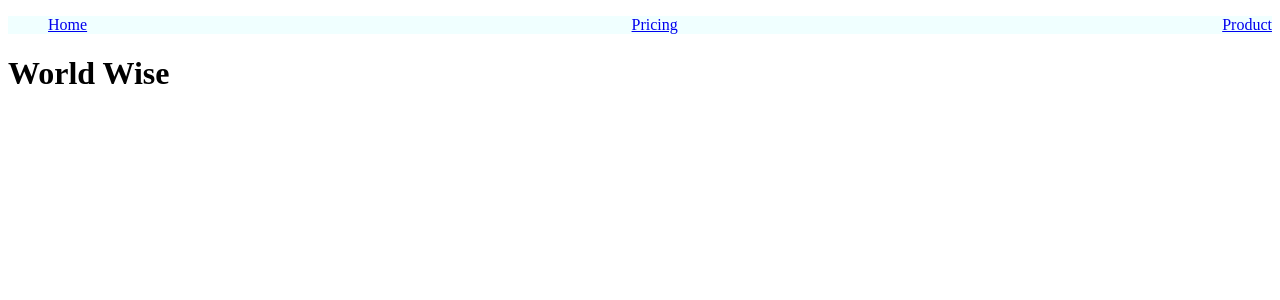
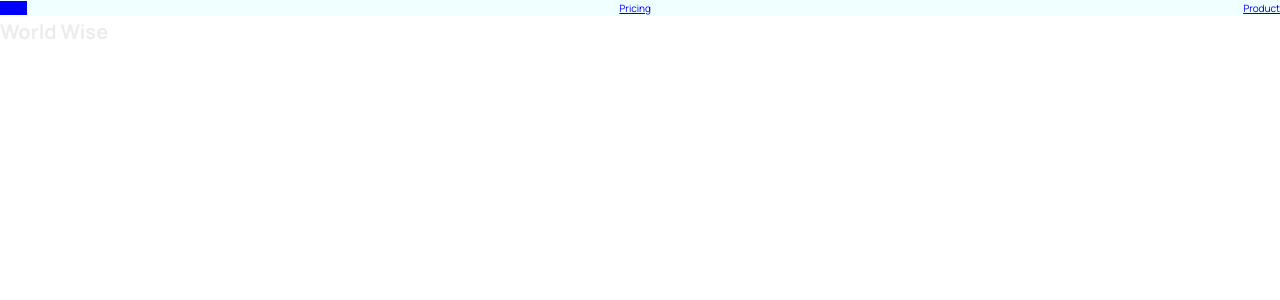
Before and after one commit to Mo2men7/WorldWise, a React (Vite) app: page / in a window 1280 px wide. Shown: the top 300 px of the page. Built offline with nearby package versions, Linux system fonts and the light colour scheme.

Commit message:
Using CSS Modules

```diff
--- a/src/components/PageNav.module.css
+++ b/src/components/PageNav.module.css
@@ -8,6 +8,6 @@
   justify-content: space-between;
 }
 
-.active {
-  background-color: red;
+.nav :global(.active) {
+  background: blue;
 }
--- /dev/null
+++ b/src/index.css
@@ -0,0 +1,78 @@
+/* Taken from getting started guide at: https://leafletjs.com/examples/quick-start/ */
+@import "https://unpkg.com/leaflet@1.7.1/dist/leaflet.css";
+@import "https://fonts.googleapis.com/css2?family=Manrope:wght@400;600;700;800&display=swap";
+
+/* These CSS variables are global, so they are available in all CSS modules */
+:root {
+  --color-brand--1: #ffb545;
+  --color-brand--2: #00c46a;
+
+  --color-dark--0: #242a2e;
+  --color-dark--1: #2d3439;
+  --color-dark--2: #42484d;
+  --color-light--1: #aaa;
+  --color-light--2: #ececec;
+  --color-light--3: #d6dee0;
+}
+
+* {
+  margin: 0;
+  padding: 0;
+  box-sizing: inherit;
+}
+
+html {
+  font-size: 62.5%;
+  box-sizing: border-box;
+}
+
+body {
+  font-family: "Manrope", sans-serif;
+  color: var(--color-light--2);
+  font-weight: 400;
+  line-height: 1.6;
+}
+
+label {
+  font-size: 1.6rem;
+  font-weight: 600;
+}
+
+input,
+textarea {
+  width: 100%;
+  padding: 0.8rem 1.2rem;
+  font-family: inherit;
+  font-size: 1.6rem;
+  border: none;
+  border-radius: 5px;
+  background-color: var(--color-light--3);
+  transition: all 0.2s;
+}
+
+input:focus {
+  outline: none;
+  background-color: #fff;
+}
+
+.cta:link,
+.cta:visited {
+  display: inline-block;
+  background-color: var(--color-brand--2);
+  color: var(--color-dark--1);
+  text-transform: uppercase;
+  text-decoration: none;
+  font-size: 1.6rem;
+  font-weight: 600;
+  padding: 1rem 3rem;
+  border-radius: 5px;
+}
+
+/*
+"importCSSModule": {
+    "prefix": "csm",
+    "scope": "javascript,typescript,javascriptreact",
+    "body": ["import styles from './${TM_FILENAME_BASE}.module.css'"],
+    "description": "Import CSS Module as `styles`"
+  },
+*/
--- a/src/main.jsx
+++ b/src/main.jsx
@@ -1,6 +1,7 @@
 import React from "react";
 import ReactDOM from "react-dom/client";
 import App from "./App.jsx";
+import "./index.css";
 
 ReactDOM.createRoot(document.getElementById("root")).render(
   <React.StrictMode>
```
